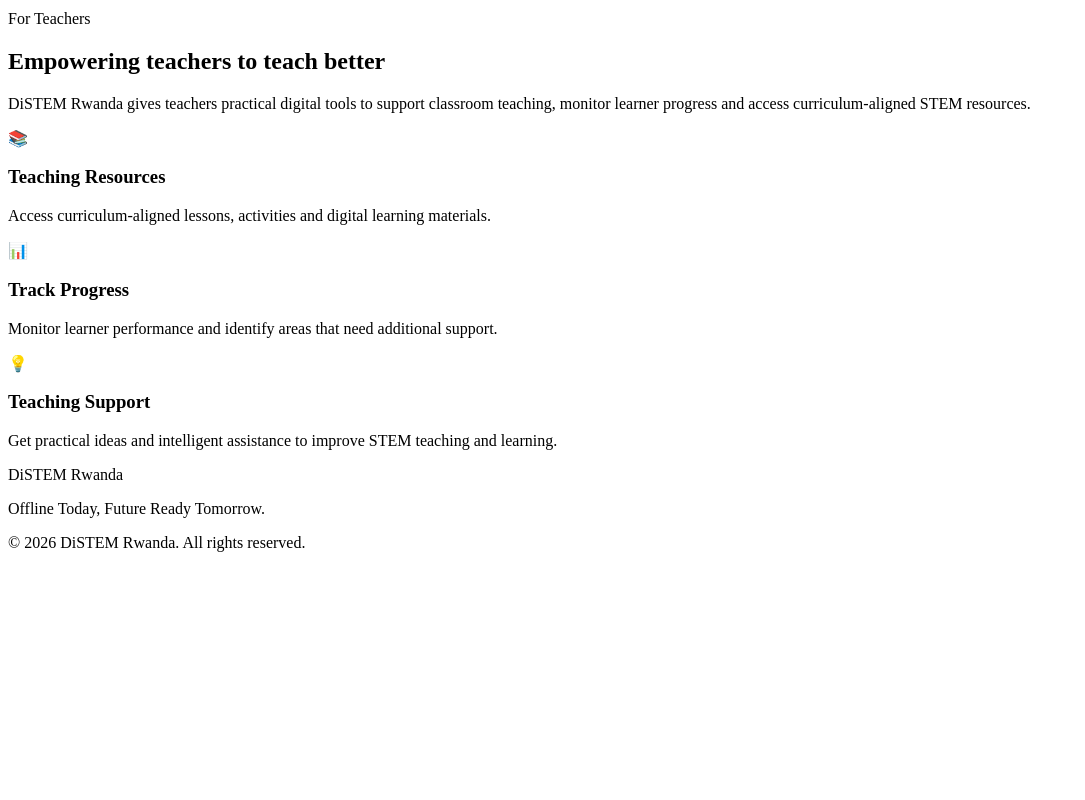
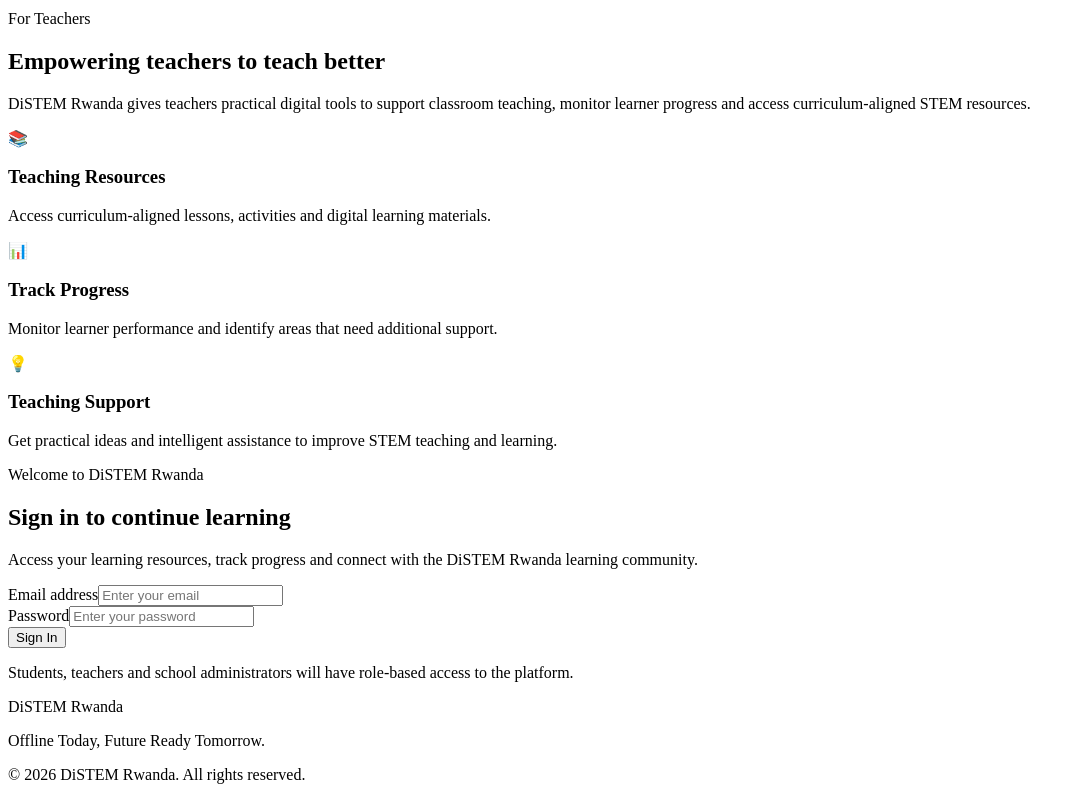
Before and after one commit to DiSTEM-Rwanda/DiSTEM-Rwanda, a React app in the folder frontend/: page / in a window 1280 px wide. Shown: the part 1270-2070 px from the top of the page, without its empty margins (0-1085 px from the left). Before the commit the page ends 1838 px from the top, so only its background shows below. Built offline with nearby package versions, Linux system fonts and the light colour scheme; the HTML template or start-up script is replaced by a standard one.

Commit message:
Create Auth component

```diff
--- a/frontend/src/App.jsx
+++ b/frontend/src/App.jsx
@@ -3,6 +3,7 @@
 import About from './components/About'
 import Learning from './components/Learning'
 import Teachers from './components/Teachers'
+import Auth from './components/Auth'
 
 function App() {
   return (
@@ -14,6 +15,7 @@
         <About />
         <Learning />
         <Teachers />
+        <Auth />
       </main>
 
       <footer>
--- /dev/null
+++ b/frontend/src/components/Auth.jsx
@@ -0,0 +1,45 @@
+function Auth() {
+  return (
+    <section id="signin" className="section auth-section">
+      <p className="eyebrow">Welcome to DiSTEM Rwanda</p>
+
+      <h2>Sign in to continue learning</h2>
+
+      <p>
+        Access your learning resources, track progress and connect with
+        the DiSTEM Rwanda learning community.
+      </p>
+
+      <form className="auth-form">
+        <div className="form-group">
+          <label htmlFor="email">Email address</label>
+          <input
+            type="email"
+            id="email"
+            name="email"
+            placeholder="Enter your email"
+          />
+        </div>
+
+        <div className="form-group">
+          <label htmlFor="password">Password</label>
+          <input
+            type="password"
+            id="password"
+            name="password"
+            placeholder="Enter your password"
+          />
+        </div>
+
+        <button type="submit">Sign In</button>
+      </form>
+
+      <p className="auth-note">
+        Students, teachers and school administrators will have
+        role-based access to the platform.
+      </p>
+    </section>
+  )
+}
+
+export default Auth
```
